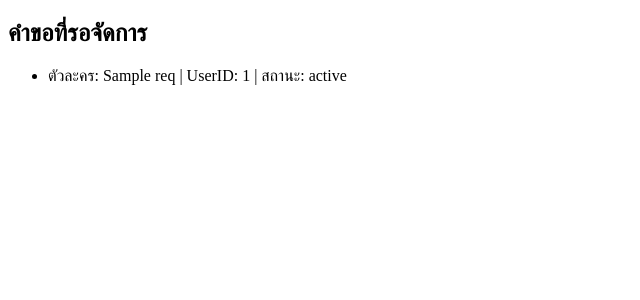
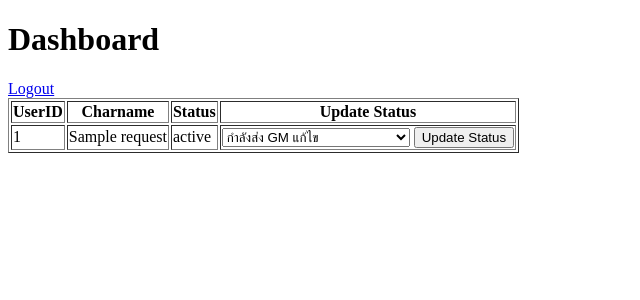
Before and after one commit to gardoffwhite/lineapi, a Flask app: template templates/admin_dashboard.html in a window 1280 px wide. Shown: the top 300 px of the page, without its empty margins (0-640 px from the left). Run offline with Flask 3, Linux system fonts and the light colour scheme; the template is opened without the code that fills it: most values are stand-ins (such as "Sample title", 1, 10 or a date in 2020).

Commit message:
Update admin_dashboard.html

```diff
--- a/templates/admin_dashboard.html
+++ b/templates/admin_dashboard.html
@@ -1,15 +1,42 @@
 <!DOCTYPE html>
-<html lang="th">
+<html lang="en">
 <head>
     <meta charset="UTF-8">
+    <meta name="viewport" content="width=device-width, initial-scale=1.0">
     <title>Admin Dashboard</title>
 </head>
 <body>
-    <h2>คำขอที่รอจัดการ</h2>
-    <ul>
-        {% for req in requests %}
-        <li>ตัวละคร: {{ req.charname }} | UserID: {{ req.userid }} | สถานะ: {{ req.status }}</li>
-        {% endfor %}
-    </ul>
+    <h1>Dashboard</h1>
+    <a href="/logout">Logout</a>
+    <table border="1">
+        <thead>
+            <tr>
+                <th>UserID</th>
+                <th>Charname</th>
+                <th>Status</th>
+                <th>Update Status</th>
+            </tr>
+        </thead>
+        <tbody>
+            {% for request in requests %}
+            <tr>
+                <td>{{ request.userid }}</td>
+                <td>{{ request.charname }}</td>
+                <td>{{ request.status }}</td>
+                <td>
+                    <form action="/update_status" method="post">
+                        <input type="hidden" name="request_id" value="{{ loop.index0 }}">
+                        <select name="status">
+                            <option value="กำลังส่ง GM แก้ไข" {% if request.status == "กำลังส่ง GM แก้ไข" %}selected{% endif %}>กำลังส่ง GM แก้ไข</option>
+                            <option value="อยู่ระหว่างแก้ไข กรุณาออกจากเกม" {% if request.status == "อยู่ระหว่างแก้ไข กรุณาออกจากเกม" %}selected{% endif %}>อยู่ระหว่างแก้ไข กรุณาออกจากเกม</option>
+                            <option value="แก้ไขสำเร็จ" {% if request.status == "แก้ไขสำเร็จ" %}selected{% endif %}>แก้ไขสำเร็จ</option>
+                        </select>
+                        <button type="submit">Update Status</button>
+                    </form>
+                </td>
+            </tr>
+            {% endfor %}
+        </tbody>
+    </table>
 </body>
 </html>
```
